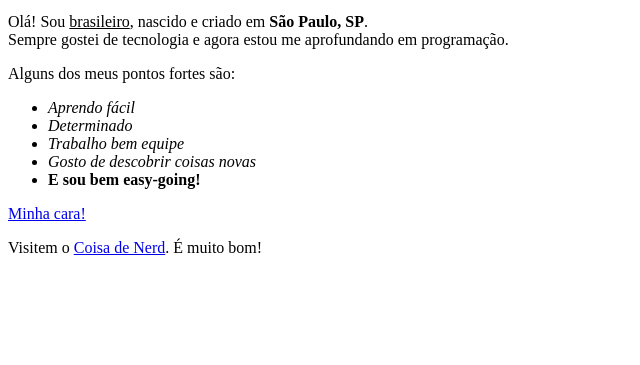
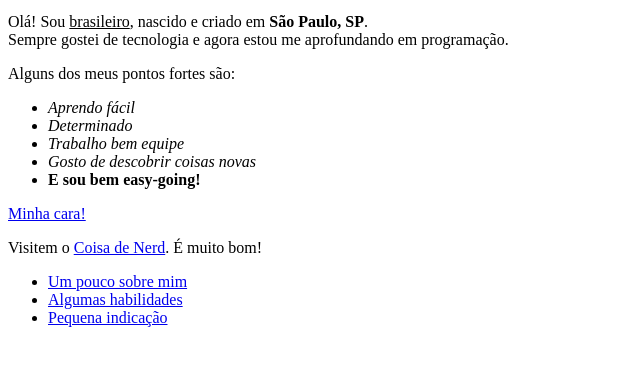
Before and after one commit to evertonpsantos/evertonpsantos.github.io, a plain HTML site: page index.html in a window 1280 px wide. Shown: the part 101-466 px from the top of the page, without its empty margins (0-640 px from the left). Drawn offline with Linux system fonts and the light colour scheme.

Commit message:
Adicionei índice com links internos

```diff
--- a/index.html
+++ b/index.html
@@ -10,9 +10,9 @@
 
     <img src="../Downloads/20210101_170432.png" alt="Nessa foto estou usando uma camiseta preta e chapéu bucket-hat camuflado" width="350px" id="eu">
 
-    <p>Olá! Sou <u>brasileiro</u>, nascido e criado em <strong>São Paulo, SP</strong>. <br>Sempre gostei de tecnologia e agora estou me aprofundando em programação.</p>
+    <p id="sobreMim">Olá! Sou <u>brasileiro</u>, nascido e criado em <strong>São Paulo, SP</strong>. <br>Sempre gostei de tecnologia e agora estou me aprofundando em programação.</p>
 
-    <p>Alguns dos meus pontos fortes são:</p>
+    <p id="habilidades">Alguns dos meus pontos fortes são:</p>
 
 <ul>
  <em><li>Aprendo fácil</li>
@@ -22,9 +22,15 @@
  <li><strong>E sou bem easy-going!</strong></li>
 </ul>
 
-<a href="#eu">Minha cara!</a>
+<a href="#eu">Minha cara! </a>
 
-<p>Visitem o <a href="https://www.youtube.com/c/coisadenerd" target="_blank">Coisa de Nerd</a>. É muito bom!</p>
+<p id="indicacao">Visitem o <a href="https://www.youtube.com/c/coisadenerd" target="_blank">Coisa de Nerd</a>. É muito bom!</p>
+
+<ul>
+  <li><a href="#sobreMim">Um pouco sobre mim</a></li>
+  <li><a href="#habilidades">Algumas habilidades</a></li>
+  <li><a href="#indicacao">Pequena indicação</a></li>
+</ul>
 
 </body>
 </html>
```
